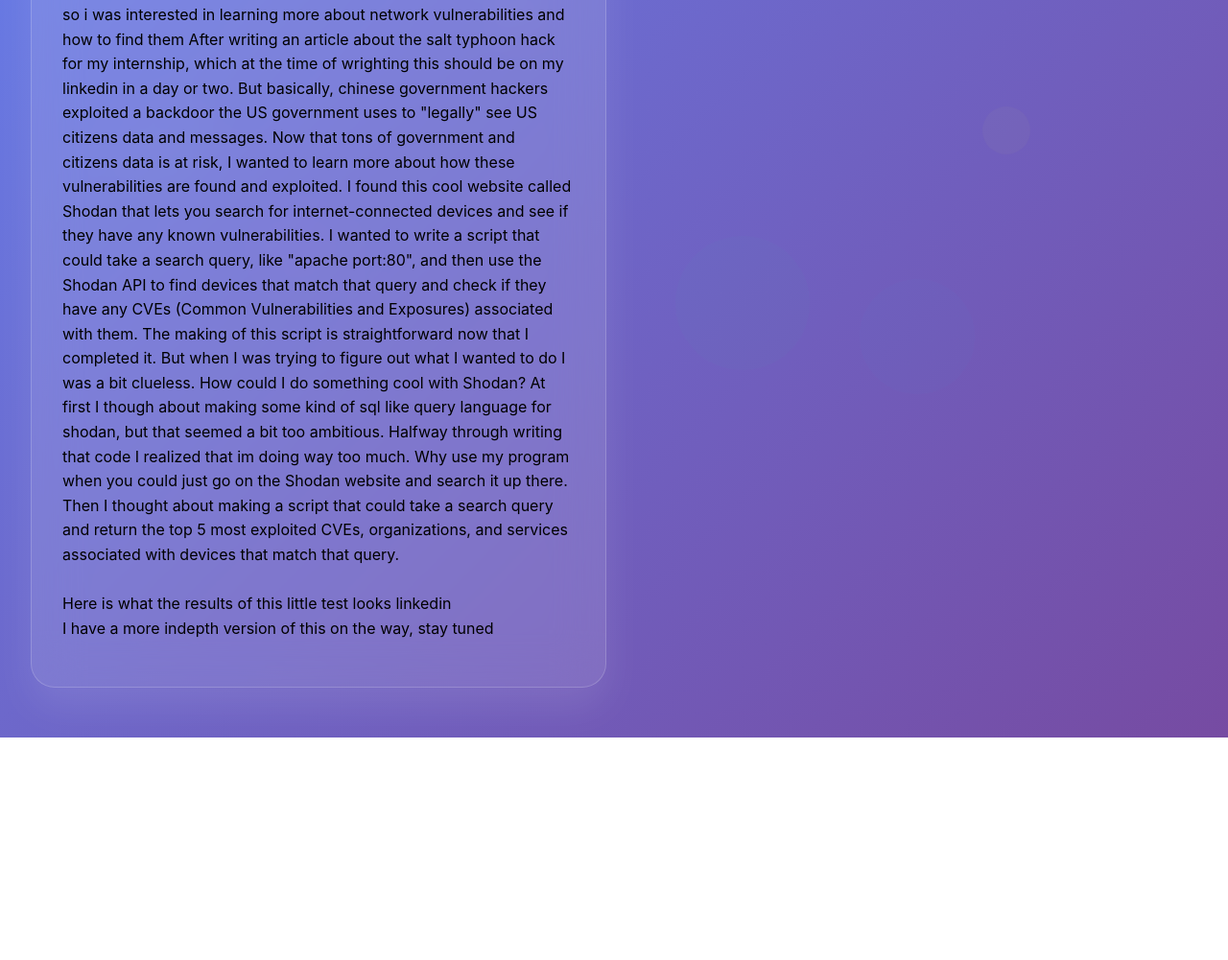
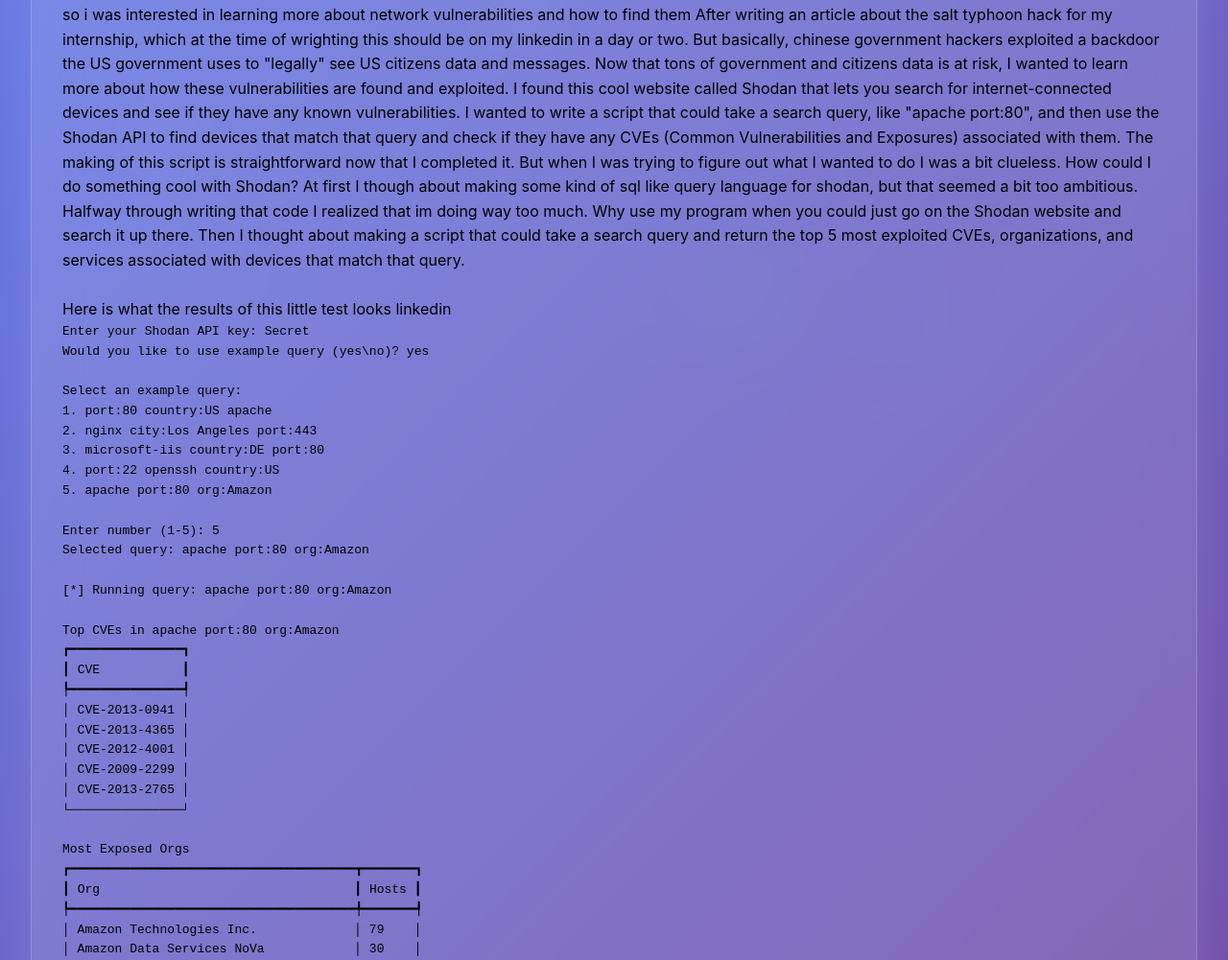
Before and after one commit to MilesF25/First-Website, a plain HTML site: page webpage/htmlpages/experience_home_page/projects/shodan.html in a window 1280 px wide. Shown: the part 239-1240 px from the top of the page at 96% size. Before the commit the page ends 1008 px from the top, so only its background shows below. Drawn offline with Linux system fonts and the light colour scheme.

Commit message:
fixed projects text box size issue

```diff
--- a/webpage/htmlpages/experience_home_page/blogs/cmu.css
+++ b/webpage/htmlpages/experience_home_page/blogs/cmu.css
@@ -1,6 +1,10 @@
 .cmu {
     display: flex;
     padding: 2rem;
+    gap: 2rem;
+    /* space between items */
+
+
 }
 
 
@@ -14,8 +18,6 @@
 }
 
 
-
-
 .cmu-box {
     background: rgba(255, 255, 255, 0.12);
     backdrop-filter: blur(25px);
@@ -23,7 +25,7 @@
     border-radius: 25px;
     padding: 3rem 2rem;
 
-    max-width: 600px;
+    max-width: 2000px;
     transform: translateY(-20px);
     box-shadow: 0 20px 40px rgba(255, 255, 255, 0.1);
     animation: fadeInUp 1s ease forwards;
@@ -32,6 +34,8 @@
     padding-top: 20px;
 
 }
+
+
 
 .cmu-pic-box {
     height: 90vh;
--- a/webpage/htmlpages/experience_home_page/projects/shodan.html
+++ b/webpage/htmlpages/experience_home_page/projects/shodan.html
@@ -71,19 +71,56 @@
             <br>
 
             <p class="cmu-text">Here is what the results of this little test looks linkedin
-            <pre Enter your Shodan API key: Secret Would you like to use example query (yes\no)? yes Select an example
-                query: 1. port:80 country:US apache 2. nginx city:Los Angeles port:443 3. microsoft-iis country:DE
-                port:80 4. port:22 openssh country:US 5. apache port:80 org:Amazon Enter number (1-5): 5 Selected query:
-                apache port:80 org:Amazon [*] Running query: apache port:80 org: Amazon Top CVEs in apache port:80
-                org:Amazon ┏━━━━━━━━━━━━━━━┓ ┃ CVE ┃ ┡━━━━━━━━━━━━━━━┩ │ CVE-2013-0941 │ │ CVE-2013-4365 │ │
-                CVE-2012-4001 │ │ CVE-2009-2299 │ │ CVE-2013-2765 │ └───────────────┘ Most Exposed Orgs
-                ┏━━━━━━━━━━━━━━━━━━━━━━━━━━━━━━━━━━━━━━┳━━━━━━━┓ ┃ Org ┃ Hosts ┃
-                ┡━━━━━━━━━━━━━━━━━━━━━━━━━━━━━━━━━━━━━━╇━━━━━━━┩ │ Amazon Technologies Inc. │ 79 │ │ Amazon Data
-                Services NoVa │ 30 │ │ Amazon Data Services Japan │ 26 │ │ Amazon Data Services Ireland Limited │ 19 │ │
-                Amazon Data Services India │ 13 │ └──────────────────────────────────────┴───────┘ Exposed Services
-                ┏━━━━━━━━━━━━━━━━━━━━━━━━━━━━━━━━━┳━━━━━━━┓ ┃ Service ┃ Hosts ┃
-                ┡━━━━━━━━━━━━━━━━━━━━━━━━━━━━━━━━━╇━━━━━━━┩ │ Apache httpd │ 178 │ │ Apache Tomcat\Coyote JSP engine │ 2
-                │ │ Apache Superset │ 1 │ │ Nextcloud │ 1 │ └─────────────────────────────────┴───────┘></pre>
+            <pre>
+Enter your Shodan API key: Secret
+Would you like to use example query (yes\no)? yes
+
+Select an example query:
+1. port:80 country:US apache
+2. nginx city:Los Angeles port:443
+3. microsoft-iis country:DE port:80
+4. port:22 openssh country:US
+5. apache port:80 org:Amazon
+
+Enter number (1-5): 5
+Selected query: apache port:80 org:Amazon
+
+[*] Running query: apache port:80 org:Amazon
+
+Top CVEs in apache port:80 org:Amazon
+┏━━━━━━━━━━━━━━━┓
+┃ CVE           ┃
+┡━━━━━━━━━━━━━━━┩
+│ CVE-2013-0941 │
+│ CVE-2013-4365 │
+│ CVE-2012-4001 │
+│ CVE-2009-2299 │
+│ CVE-2013-2765 │
+└───────────────┘
+
+Most Exposed Orgs
+┏━━━━━━━━━━━━━━━━━━━━━━━━━━━━━━━━━━━━━━┳━━━━━━━┓
+┃ Org                                  ┃ Hosts ┃
+┡━━━━━━━━━━━━━━━━━━━━━━━━━━━━━━━━━━━━━━╇━━━━━━━┩
+│ Amazon Technologies Inc.             │ 79    │
+│ Amazon Data Services NoVa            │ 30    │
+│ Amazon Data Services Japan           │ 26    │
+│ Amazon Data Services Ireland Limited │ 19    │
+│ Amazon Data Services India           │ 13    │
+└──────────────────────────────────────┴───────┘
+
+Exposed Services
+┏━━━━━━━━━━━━━━━━━━━━━━━━━━━━━━━━━┳━━━━━━━┓
+┃ Service                         ┃ Hosts ┃
+┡━━━━━━━━━━━━━━━━━━━━━━━━━━━━━━━━━╇━━━━━━━┩
+│ Apache httpd                    │ 178   │
+│ Apache Tomcat\Coyote JSP engine │ 2     │
+│ Apache Superset                 │ 1     │
+│ Nextcloud                       │ 1     │
+└─────────────────────────────────┴───────┘
+</pre>
+
+
 
             </p>
 
```
